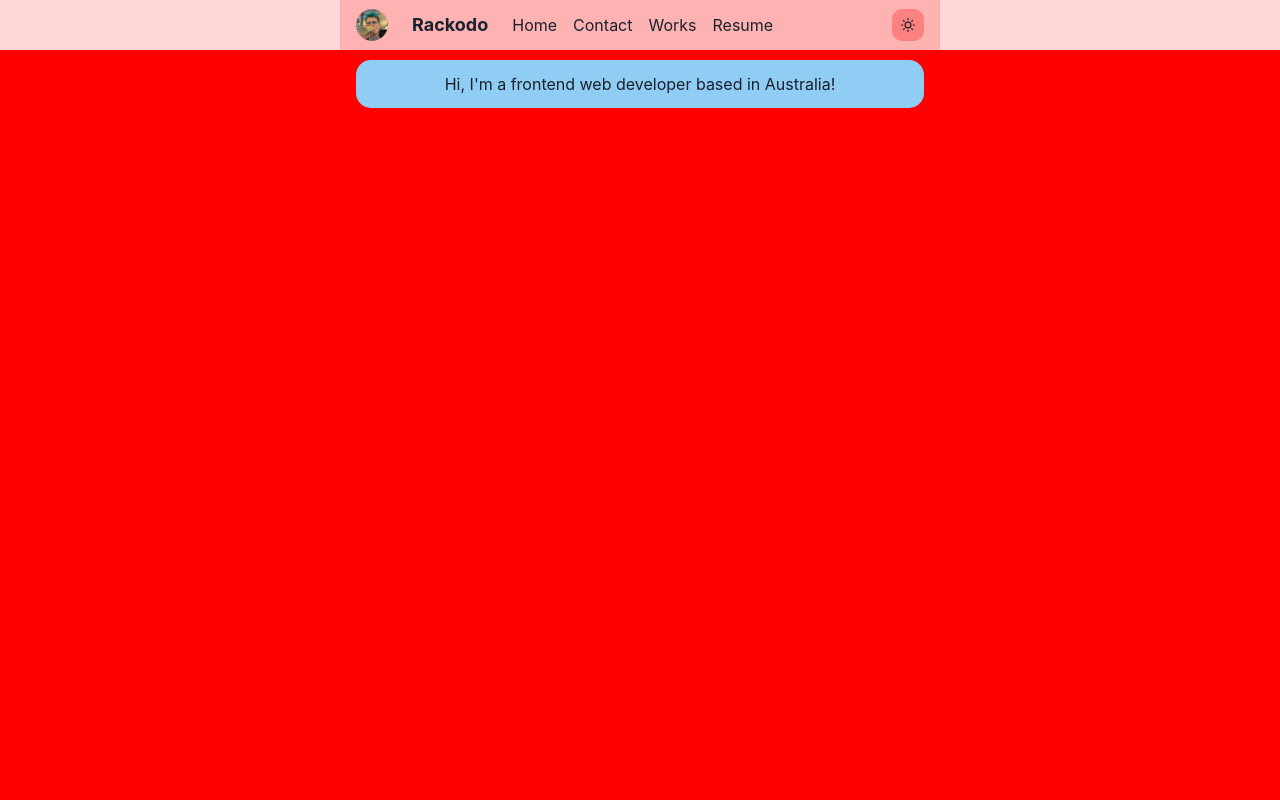
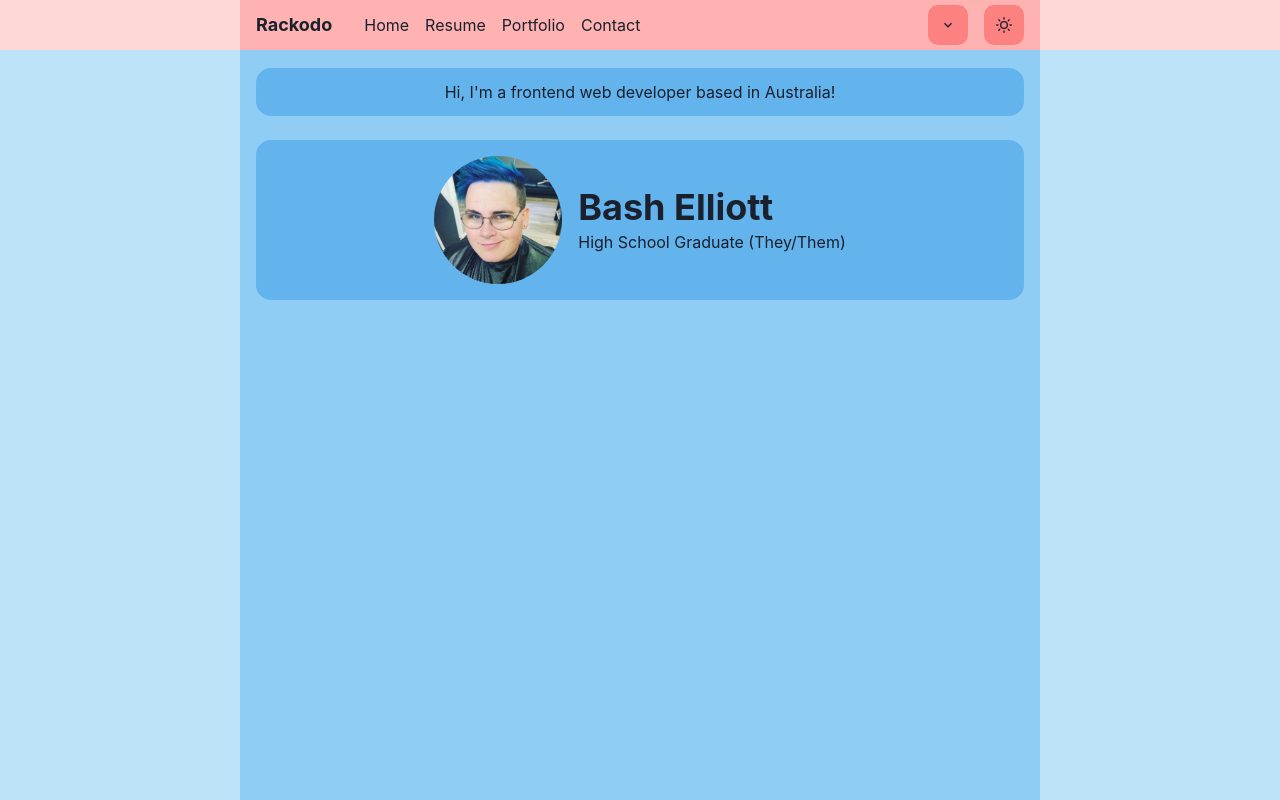
Before and after one commit to rackodo/rackodo-home-page, a Next.js app: page / in a window 1280 px wide. Built offline with nearby package versions, Linux system fonts and the light colour scheme.

Commit message:
update layout
refined layout and added profile card

```diff
--- /dev/null
+++ b/components/callout.js
@@ -0,0 +1,15 @@
+import { Box, Container } from "@chakra-ui/react";
+
+export default function Callout({ children }) {
+	return(
+		<Container px={0} py={2} maxW={"none"}>
+			<Box
+			p={3}
+			bg={"blue.300"}
+			textAlign={"center"}
+			borderRadius={15} >
+				{children}
+			</Box>
+		</Container>
+	)
+}
--- a/components/links.json
+++ b/components/links.json
@@ -1,4 +1,8 @@
 [
+	{
+		"name": "Home",
+		"href": "/"
+	},
 	{
 		"name": "Resume",
 		"href": "/resume"
@@ -10,9 +14,5 @@
 	{
 		"name": "Contact",
 		"href": "mailto:bashelliott@gmail.com"
-	},
-	{
-		"name": "Source",
-		"href": "https://github.com/rackodo/rackodo-home-page"
 	}
 ]
--- a/components/navbar.js
+++ b/components/navbar.js
@@ -1,14 +1,25 @@
-import { SearchIcon, SunIcon } from "@chakra-ui/icons";
+import {
+	ChevronDownIcon,
+	ChevronUpIcon,
+	SunIcon
+} from "@chakra-ui/icons";
+
 import {
 	Box,
 	Center,
+	Container,
 	Flex,
 	Heading,
 	IconButton,
-	Image,
 	Link,
-	Spacer
+	Menu,
+	MenuButton,
+	MenuItem,
+	MenuList,
+	Spacer,
+	Text
 } from "@chakra-ui/react";
+import links from './links.json'
 
 export default function Navbar() {
 	return(
@@ -17,21 +28,16 @@ export default function Navbar() {
 		width="100vw"
 		position="fixed"
 		backdropFilter='blur(10px)'
-		top={0} >
+		top={0}
+		left={0} >
 			<Flex
-			w="600px"
+			w={800}
 			h="50px"
 			bg="red.200"
 			alignItems="center"
-			gap={6}
-			px={4} >
-				<Image
-				w={8}
-				h={8}
-				bg="red.300"
-				alt="Rackodo Logo"
-				borderRadius={100}
-				src="/images/logo.png" />
+			m="auto"
+			px={4}
+			gap={8} >
 				<Heading
 				fontSize={18}
 				display="flex"
@@ -45,19 +51,49 @@ export default function Navbar() {
 				h="100%"
 				gap={4}
 				alignItems={"center"} >
-					<NavLink href="/">Home</NavLink>
-					<NavLink href="#one">Contact</NavLink>
-					<NavLink href="#two">Works</NavLink>
-					<NavLink href="#three">Resume</NavLink>
+					{links.map((link) =>
+						<NavLink key={link.name} href={link.href}>{link.name}</NavLink>
+					)}
 				</Box>
 				<Spacer/>
-				<IconButton
-				w={8}
-				h={8}
-				size="sm"
-				bg="red.300"
-				borderRadius={10}
-				icon={<SunIcon />} />
+				<Flex gap={4}>
+					<Menu>
+						{({ isOpen }) => (
+						<>
+							<MenuButton
+							as={IconButton}
+							w={10}
+							h={10}
+							bg="red.300"
+							borderRadius={10}
+							icon={isOpen ? <ChevronUpIcon/> : <ChevronDownIcon/>}/>
+							<MenuList
+							bg={"green.200"}
+							p={0} >
+								{links.map((link) =>
+									<NavLink
+									as={MenuItem}
+									key={link.name}
+									href={link.href} >
+										<Text
+										p={2}
+										width="100%"
+										_hover={{
+											bg: 'green.300'
+										}} >{link.name}</Text>
+									</NavLink>
+								)}
+							</MenuList>
+						</>
+						)}
+					</Menu>
+					<IconButton
+					w={10}
+					h={10}
+					bg="red.300"
+					borderRadius={10}
+					icon={<SunIcon />} />
+				</Flex>
 			</Flex>
 		</Center>
 	)
--- /dev/null
+++ b/components/profilecard.js
@@ -0,0 +1,27 @@
+import { Box, calc, Container, Flex, Heading, Image, Spacer, Text } from "@chakra-ui/react";
+
+export default function ProfileCard() {
+	return(
+		<Flex
+		alignItems="center"
+		justifyContent="center"
+		bg="blue.300"
+		p={4}
+		borderRadius={15}
+		gap={4}
+		wrap="wrap" >
+			<Box p={0} flex={{base: "100%", sm: "none"}} display="flex" justifyContent={"center"}>
+				<Image
+				src="/images/bluehair.JPG"
+				objectFit={"cover"}
+				borderRadius="full"
+				alt="wot"
+				boxSize={32} />
+			</Box>
+			<Box textAlign={{base: "center", sm: "left"}}>
+				<Heading>Bash Elliott</Heading>
+				<Text>High School Graduate (They/Them)</Text>
+			</Box>
+		</Flex>
+	)
+}
--- a/layouts/main.js
+++ b/layouts/main.js
@@ -1,18 +1,27 @@
 import {
-	Container
+	Container, Stack
 } from "@chakra-ui/react";
 import Navbar from "../components/navbar";
 
 export default function Main({ children }) {
 	return(
-		<Container bg={"red"} maxW="100vw" height="100vh" m={0} p={0}>
+		<>
 			<Navbar />
 			<Container
-			maxW={600}
-			alignItems="center"
-			pt="60px" >
-				{children}
+			maxW="100vw"
+			p={0}
+			bg={"blue.100"} >
+				<Container
+				maxW={800}
+				minH={"100vh"}
+				py={"60px"}
+				m="auto"
+				bg={"blue.200"} >
+					<Stack spacing={4}>
+						{children}
+					</Stack>
+				</Container>
 			</Container>
-		</Container>
+		</>
 	)
 }
--- a/pages/index.js
+++ b/pages/index.js
@@ -1,15 +1,12 @@
 import { Box, Container } from "@chakra-ui/react";
+import Callout from "../components/callout";
+import ProfileCard from "../components/profilecard";
 
 export default function Home() {
 	return(
 		<>
-			<Box
-			p={3}
-			bg={"blue.200"}
-			textAlign={"center"}
-			borderRadius={15} >
-				Hi, I&apos;m a frontend web developer based in Australia!
-			</Box>
+			<Callout>Hi, I&apos;m a frontend web developer based in Australia!</Callout>
+			<ProfileCard />
 		</>
 	)
 }
```
Also changed, not shown: pages/404.js (added, +7 -0 lines), public/images/bluehair.JPG (added), public/images/sunglasses.jpeg (added).
